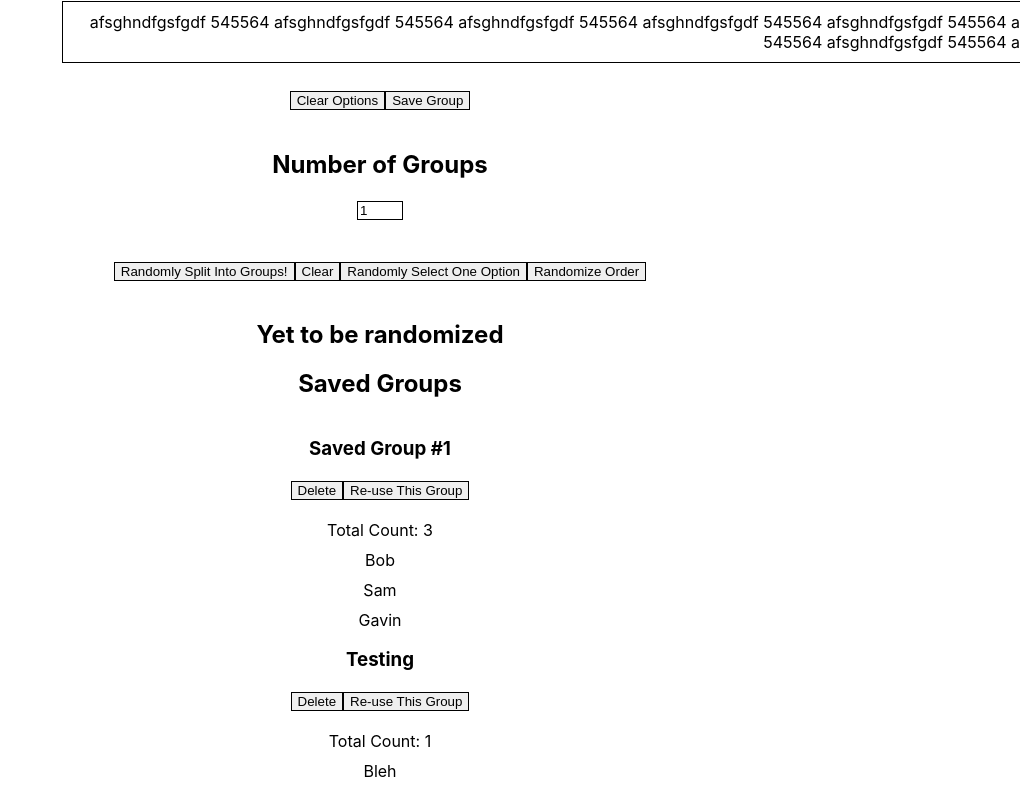
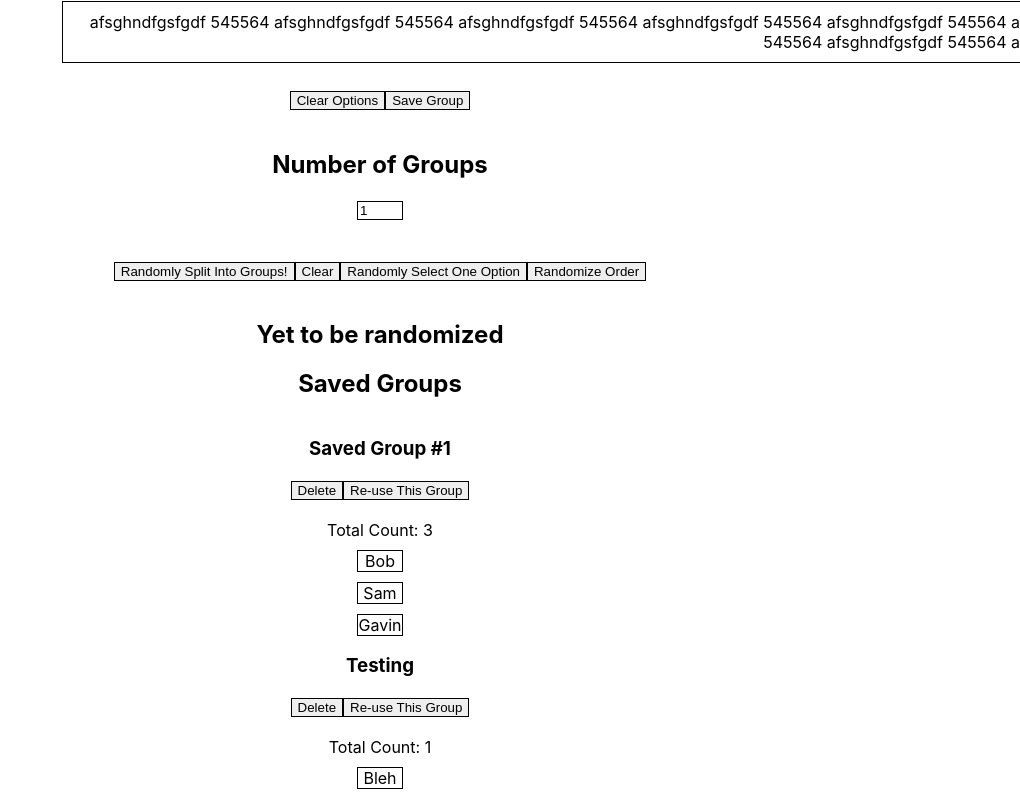
Before and after one commit to guosamuel/group_randomizer_front_end, a React (Create React App) app: page / in a window 1280 px wide. Shown: the part 712-1511 px from the top of the page, without its empty margins (260-1280 px from the left). Built offline with nearby package versions, Linux system fonts and the light colour scheme.

Commit message:
got hypens working for the saved groups

```diff
--- a/src/containers/SavedGroupsContainer.js
+++ b/src/containers/SavedGroupsContainer.js
@@ -19,7 +19,7 @@ function SavedGroupsContainer(props){
 //       </li>
   const listOfSavedGroups = props.savedGroups.map( (savedGroup, index) => {
     return (
-      <div style={{wordBreak: 'break-all'}}>
+      <div>
         <h3>{savedGroup.name}</h3>
         <button
           onClick={ () => props.deleteSavedGroup(index)}
--- a/src/css/SavedGroupsContainer.css
+++ b/src/css/SavedGroupsContainer.css
@@ -28,5 +28,7 @@
 .saved-option {
   margin-top: 10px;
   margin-bottom: 10px;
-  hyphens: auto
+  hyphens: auto;
+  border: 1px black solid;
+  /* word-break: break-all; */
 }
```
